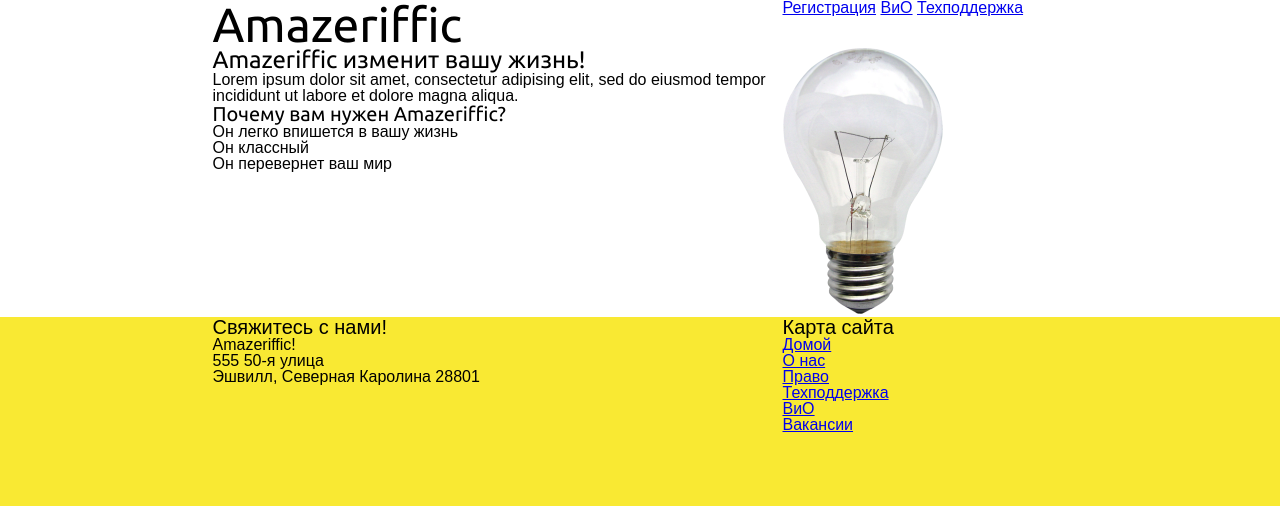
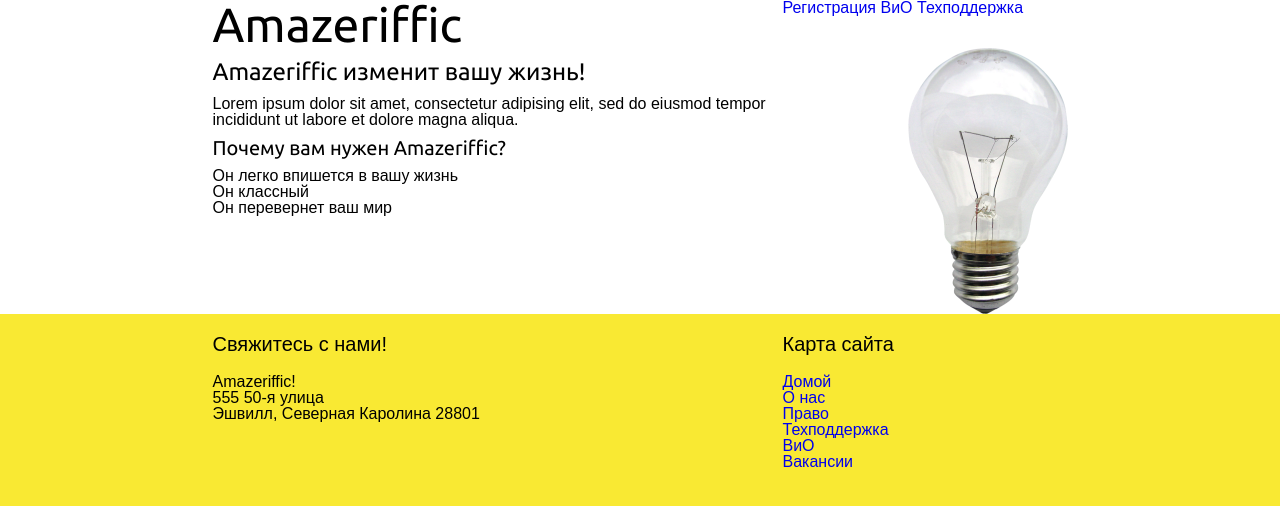
Before and after one commit to alexkukushka/Amazeriffic, a plain HTML site: page public/html/index.html in a window 1280 px wide. Drawn offline with Linux system fonts and the light colour scheme; a web font is replaced by a local one.

Commit message:
Добавил отступы и отредактировал ссылки

```diff
--- a/public/css/style.css
+++ b/public/css/style.css
@@ -19,12 +19,12 @@ footer .container {
 
 header {
     background: white;
-    overflow: auto;
+    overflow: hidden;
 }
 
 main {
     background: white;
-    overflow: auto;
+    overflow: hidden;
 }
 
 header h1 {
@@ -49,6 +49,7 @@ main .picture {
 }
 
 .lightbulb {
+    float: right;
     width: 160px;
 }
 
@@ -70,13 +71,25 @@ h4 {
 }
 
 main h2 {
+    line-height: 2em;
     font-size: 1.5em;
 }
 
 main h3 {
+    line-height: 2em;
     font-size: 1.25em;
 }
 
 footer h5 {
+    line-height: 3em;
     font-size: 1.25em;
 }
+
+a {
+    text-decoration: none;
+}
+
+a:hover {
+    color: red;
+    text-decoration: underline;
+}
```
